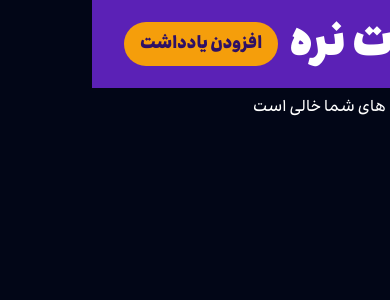
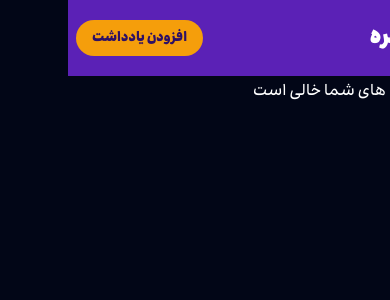
Before and after one commit to SeenoTheMasterOfCircleOfReact/Notes-app-NextJs, a Next.js app: page / in a window 390 px wide. Shown: the top 300 px of the page. Built offline with nearby package versions, Linux system fonts and the light colour scheme.

Commit message:
improving responsive

```diff
--- a/src/UI/Button.tsx
+++ b/src/UI/Button.tsx
@@ -75,7 +75,7 @@ function Button(props: ButtonProps) {
   return (
     <button
       {...rest}
-      className="px-4 py-2 rounded-full text-lg text-violet-950 font-extrabold bg-amber-500 hover:bg-amber-600 active:bg-amber-400 disabled:bg-amber-200 disabled:cursor-not-allowed"
+      className="px-4 py-2 rounded-full text-sm text-violet-950 font-extrabold bg-amber-500 hover:bg-amber-600 active:bg-amber-400 disabled:bg-amber-200 disabled:cursor-not-allowed"
       style={
         circular
           ? {
--- a/src/app/globals.css
+++ b/src/app/globals.css
@@ -10,3 +10,15 @@
 html {
   font-family: ravi;
 }
+
+@media screen and (min-width: 1000px) {
+  html {
+    font-size: 22px;
+  }
+}
+
+@media screen and (min-width: 1400px) {
+  html {
+    font-size: 24px;
+  }
+}
--- a/src/app/notes/[id]/page.tsx
+++ b/src/app/notes/[id]/page.tsx
@@ -33,10 +33,10 @@ export default function Page({ params }: { params: { id: string } }) {
   );
 
   return (
-    <div className="pt-24 flex flex-col">
+    <div className="pt-20 flex flex-col">
       <input
         type="text"
-        className="w-full bg-transparent py-8 px-8 text-xl font-semibold focus:outline-none border-b-2 border-slate-800"
+        className="w-full bg-transparent py-4 px-2 text-xl font-semibold focus:outline-none border-b-2 border-slate-800"
         placeholder="عنوان یادداشت"
         autoFocus
         value={title}
@@ -46,7 +46,7 @@ export default function Page({ params }: { params: { id: string } }) {
       <div className="flex-1">
         {!isTodoList && (
           <textarea
-            className="w-full h-full bg-transparent py-8 px-8 focus:outline-none"
+            className="w-full h-full bg-transparent py-4 px-2 focus:outline-none"
             placeholder="متن یادداشت"
             value={content}
             onChange={e => setContent(e.target.value)}
--- a/src/app/page.tsx
+++ b/src/app/page.tsx
@@ -4,7 +4,7 @@ import NotesList from '@/redux/features/notes/NotesList';
 
 export default function Home() {
   return (
-    <div className="pt-24">
+    <div className="pt-20">
       <NotesList />
     </div>
   );
--- a/src/components/Header.tsx
+++ b/src/components/Header.tsx
@@ -22,12 +22,14 @@ export default function Header() {
   const addNoteHandler = () => {
     const id = nanoid();
     dispatch(addNote({ id, type: 'text', title: '', content: '', list: [] }));
+
+    router.push('/');
   };
 
   return (
     <header className="fixed top-0 left-0 w-full bg-violet-800">
       <PageWrapper>
-        <div className="text-5xl font-black py-5 flex justify-between items-center">
+        <div className="text-2xl font-black py-5 flex justify-between items-center">
           <Link href="/">
             <div>
               <span className="text-amber-400">یا</span>دت نره
--- a/src/components/PageWrapper.tsx
+++ b/src/components/PageWrapper.tsx
@@ -4,5 +4,5 @@ export default function PageWrapper({
 }: {
   children: React.ReactNode;
 }) {
-  return <div className="container mx-auto px-8 h-full">{children}</div>;
+  return <div className="container mx-auto px-2 h-full">{children}</div>;
 }
--- a/src/redux/features/notes/todos/TodosList.tsx
+++ b/src/redux/features/notes/todos/TodosList.tsx
@@ -23,7 +23,7 @@ export default function TodosList({ noteId }: { noteId: string }) {
         <Todo key={todo.id} todo={todo} noteId={noteId} />
       ))}
       <div
-        className="px-4 py-2 my-4 mx-8 w-max rounded-md flex gap-4 items-center border-2 border-slate-400 cursor-pointer"
+        className="px-4 py-2 my-4 w-max rounded-md flex gap-4 items-center border-2 border-slate-400 cursor-pointer"
         onClick={handleAddTodo}
       >
         <svg
```
